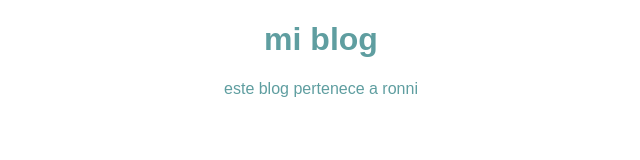
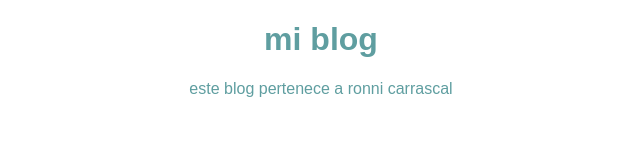
Before and after one commit to ronni18/gitbeta, a plain HTML site: page blog.html in a window 1280 px wide. Shown: the full height of the page, 319-959 px from the left. Drawn offline with Linux system fonts and the light colour scheme.

Commit message:
añadir apellido al propietario

```diff
--- a/blog.html
+++ b/blog.html
@@ -9,7 +9,7 @@
 </head>
 <body>
     <h1>mi blog</h1>
-      <p>este blog pertenece a ronni</p>
+      <p>este blog pertenece a ronni carrascal</p>
 
 </body>
 </html>
```
